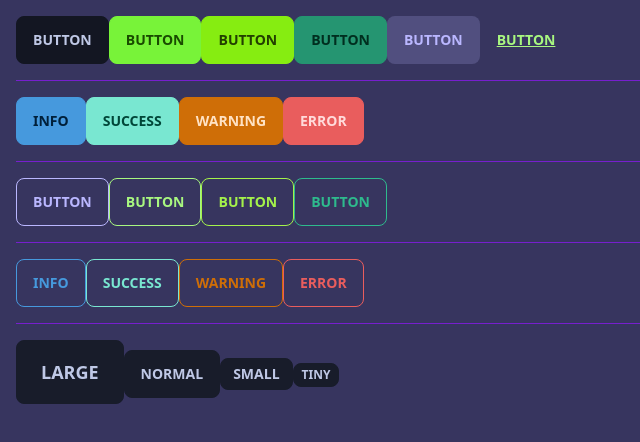
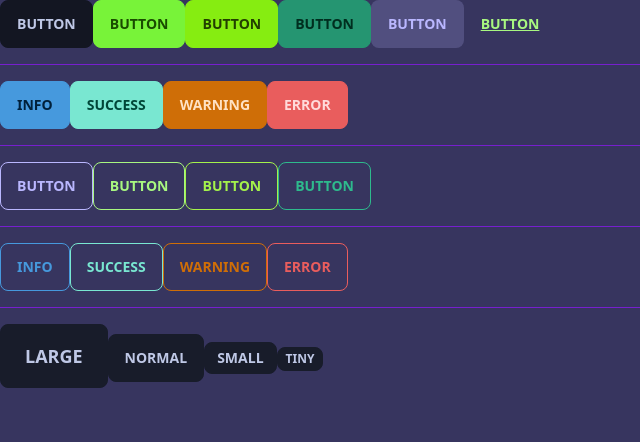
Before and after one commit to JordiNodeJS/freeforever, a React (Vite) app: page / in a window 1280 px wide. Shown: the top 442 px of the page, without its empty margins (0-640 px from the left). Built offline with nearby package versions, Linux system fonts and the light colour scheme.

Commit message:
readme: how to get started

```diff
--- a/src/index.css
+++ b/src/index.css
@@ -5,7 +5,7 @@
 
 @layer base {
   body {
-    @apply m-4;
+    @apply m-0;
   }
 }
 
```
Also changed, not shown: 1 other file (tests, documents, lock files or other folders).
